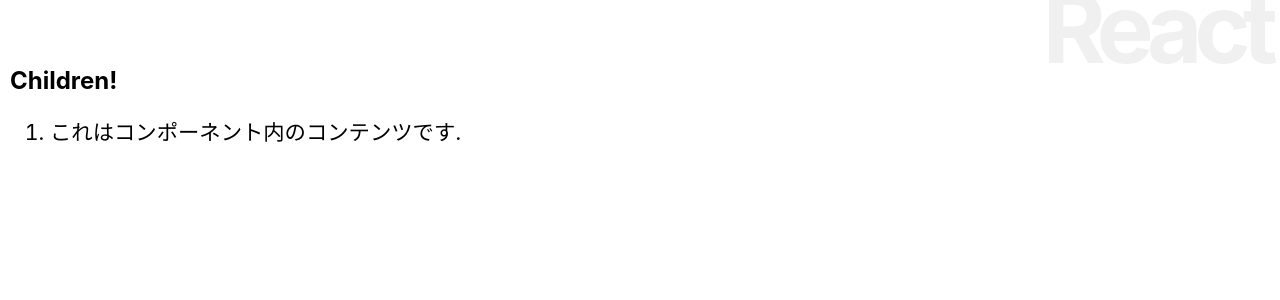
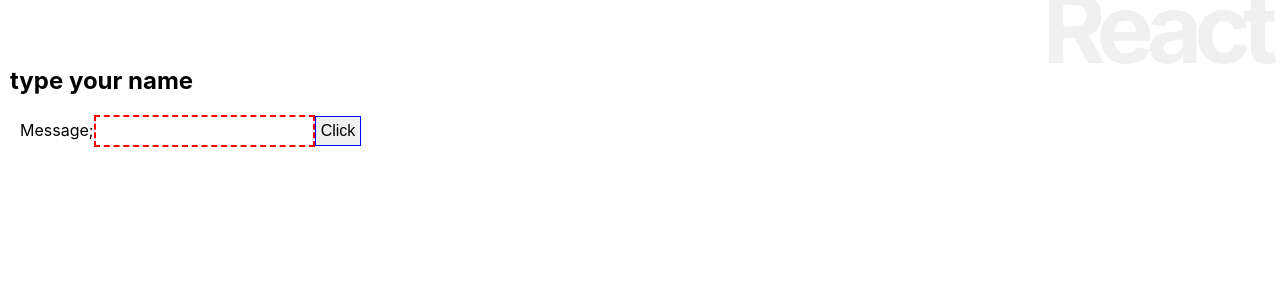
Before and after one commit to suguru-3u/Study-React, a React (Create React App) app in the folder react_app/: page / in a window 1280 px wide. Shown: the top 300 px of the page. Built offline with nearby package versions, Linux system fonts and the light colour scheme; the HTML template or start-up script is replaced by a standard one.

Commit message:
Create form

```diff
--- a/react_app/src/App.css
+++ b/react_app/src/App.css
@@ -55,3 +55,11 @@
   color:#666;
   font-size:16pt;
 }
+
+input:invalid{
+  border: 2px dashed red;
+}
+
+input:valid{
+  border: 1px solid blue;
+}
--- a/react_app/src/App.js
+++ b/react_app/src/App.js
@@ -7,10 +7,15 @@
   input = '';
 
   msgStyle = {
-    fontSize:"24pt",
+    fontSize:"20pt",
     color:"#900",
     margin:"20px 0px",
     padding:"5px",
+  }
+
+  inputStyle = {
+    fontSize:"12pt",
+    padding:"5px"
   }
 
   constructor(props){
@@ -36,38 +41,44 @@
   render(){
     return<div>
         <h1>React</h1>
-        <Message title="Children!">
-          これはコンポーネント内のコンテンツです。
-        </Message>
+        <h2>{this.state.message}</h2>
+        <form onSubmit={this.doSubmit}>
+          <label>
+            <span style={this.inputStyle}></span>Message;
+            <input type="text" style={this.inputStyle} onChange={this.doChange}
+            required pattern="[A-Za-z_,.]+"/>
+          </label>
+          <input type="submit" style={this.inputStyle} value="Click"></input>
+        </form>
       </div>;
   }
 }
 
-class Message extends Component{
-  li = {
-    fontSize:"16pt",
-    color:"#06",
-    margin:"0px",
-    padding:"0px"
-  }
+// class Message extends Component{
+//   li = {
+//     fontSize:"16pt",
+//     color:"#06",
+//     margin:"0px",
+//     padding:"0px"
+//   }
 
-  render(){
-    let content = this.props.children;
-    let arr = content.split('。');
-    let arr2 = [];
-    for(let i = 0; i < arr.length; i++){
-      if(arr[i].trim() != ''){
-        arr2.push(arr[i]);
-      }
-    }
-    let list = arr2.map((value,key) => (
-    <li style={this.li} key={key}>{value}.</li> )
-    );
-    return <div>
-      <h2>{this.props.title}</h2>
-      <ol>{list}</ol>
-    </div>
-  }
-}
+//   render(){
+//     let content = this.props.children;
+//     let arr = content.split('。');
+//     let arr2 = [];
+//     for(let i = 0; i < arr.length; i++){
+//       if(arr[i].trim() != ''){
+//         arr2.push(arr[i]);
+//       }
+//     }
+//     let list = arr2.map((value,key) => (
+//     <li style={this.li} key={key}>{value}.</li> )
+//     );
+//     return <div>
+//       <h2>{this.props.title}</h2>
+//       <ol>{list}</ol>
+//     </div>
+//   }
+// }
 
 export default App;
```
